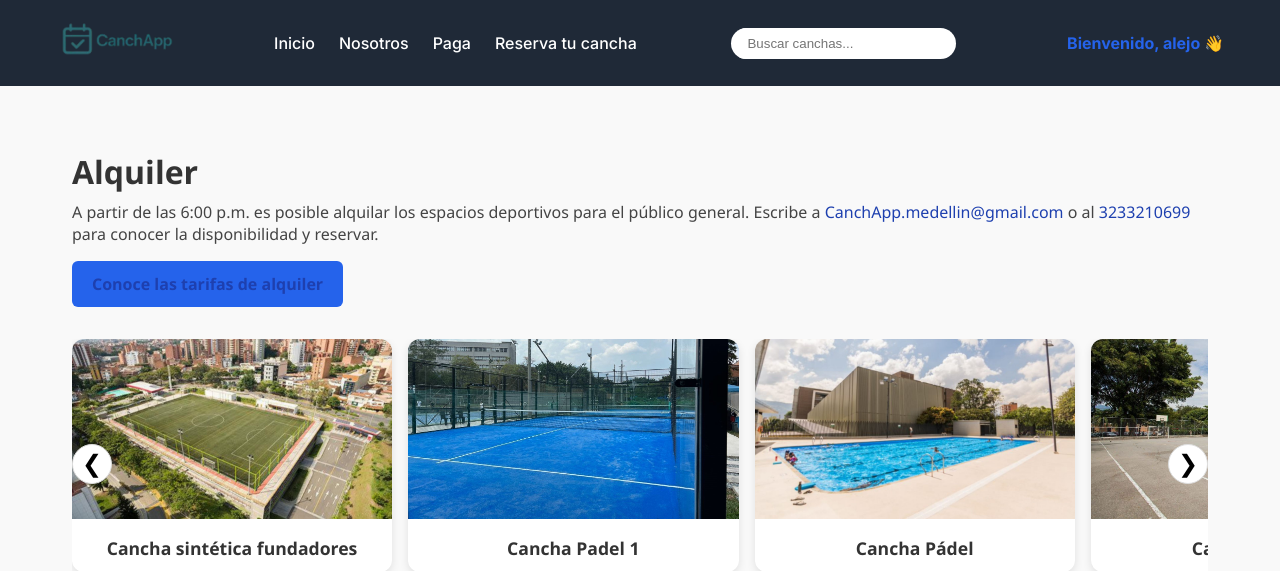
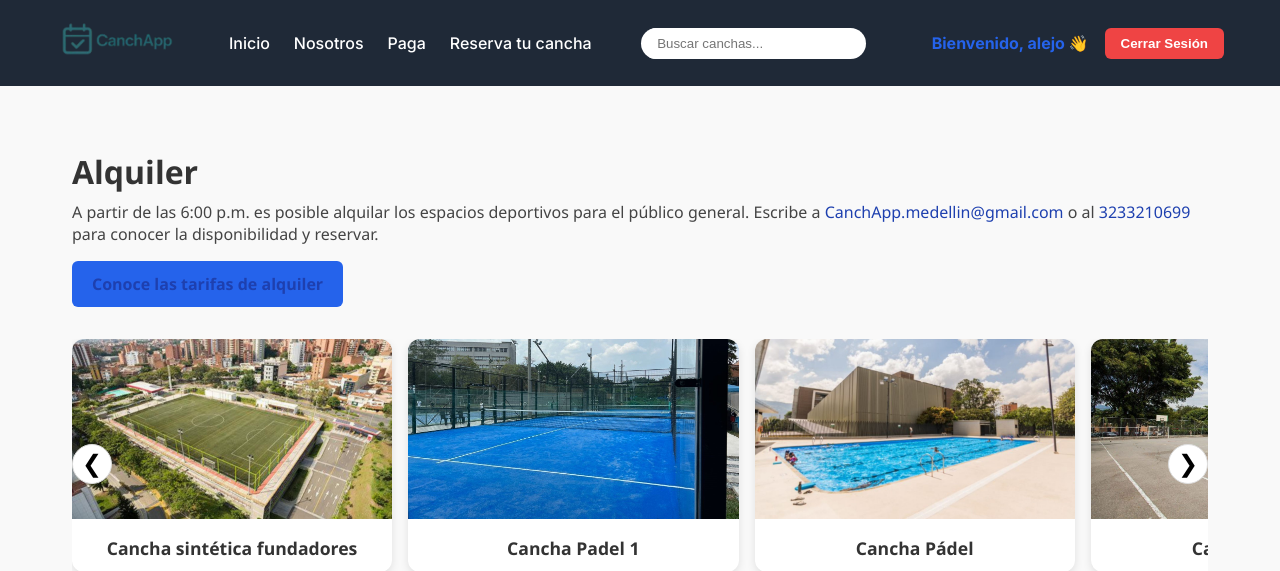
Before and after one commit to DilanOrozco/PROYECTO-DJANGO, a Django app: page / in a window 1280 px wide. Shown: the top 571 px of the page. Run offline with Django 5.2, Linux system fonts and the light colour scheme; a user stored in the database is signed in.

Commit message:
boton cerrar sesion,agregarle url

```diff
--- a/gestion/templates/base.html
+++ b/gestion/templates/base.html
@@ -41,8 +41,12 @@
 
         <!-- Autenticación -->
         {% if user.is_authenticated %}
-        <div class="welcome-message">
-            Bienvenido, {{ user.first_name|default:user.username }} 👋
+        <div class="welcome-auth">
+        <span class="welcome-message">Bienvenido, {{ user.first_name|default:user.username }} 👋</span>
+        <form method="POST" action="">
+            {% csrf_token %}
+            <button type="submit" class="btn logout-btn">Cerrar Sesión</button>
+        </form>
         </div>
         {% else %}
         <a href="#" class="btn">Iniciar Sesión</a>
--- a/static/css/estilos.css
+++ b/static/css/estilos.css
@@ -100,6 +100,32 @@ html, body {
     color: #60a5fa;
 }
 
+/* cerrar sesion btn */
+.welcome-auth {
+  display: flex;
+  align-items: center;
+  gap: 1rem;
+}
+
+.welcome-message {
+  font-weight: bold;
+  color: #2563eb;
+}
+
+.logout-btn {
+  background-color: #ef4444;
+  color: white;
+  border: none;
+  padding: 0.5rem 1rem;
+  border-radius: 6px;
+  cursor: pointer;
+  font-weight: bold;
+}
+
+.logout-btn:hover {
+  background-color: #dc2626;
+}
+
 /* MAIN */
 .welcome-message {
     margin-left: 1rem;
```
Also changed, not shown: db.sqlite3 (added), 12 other files.
